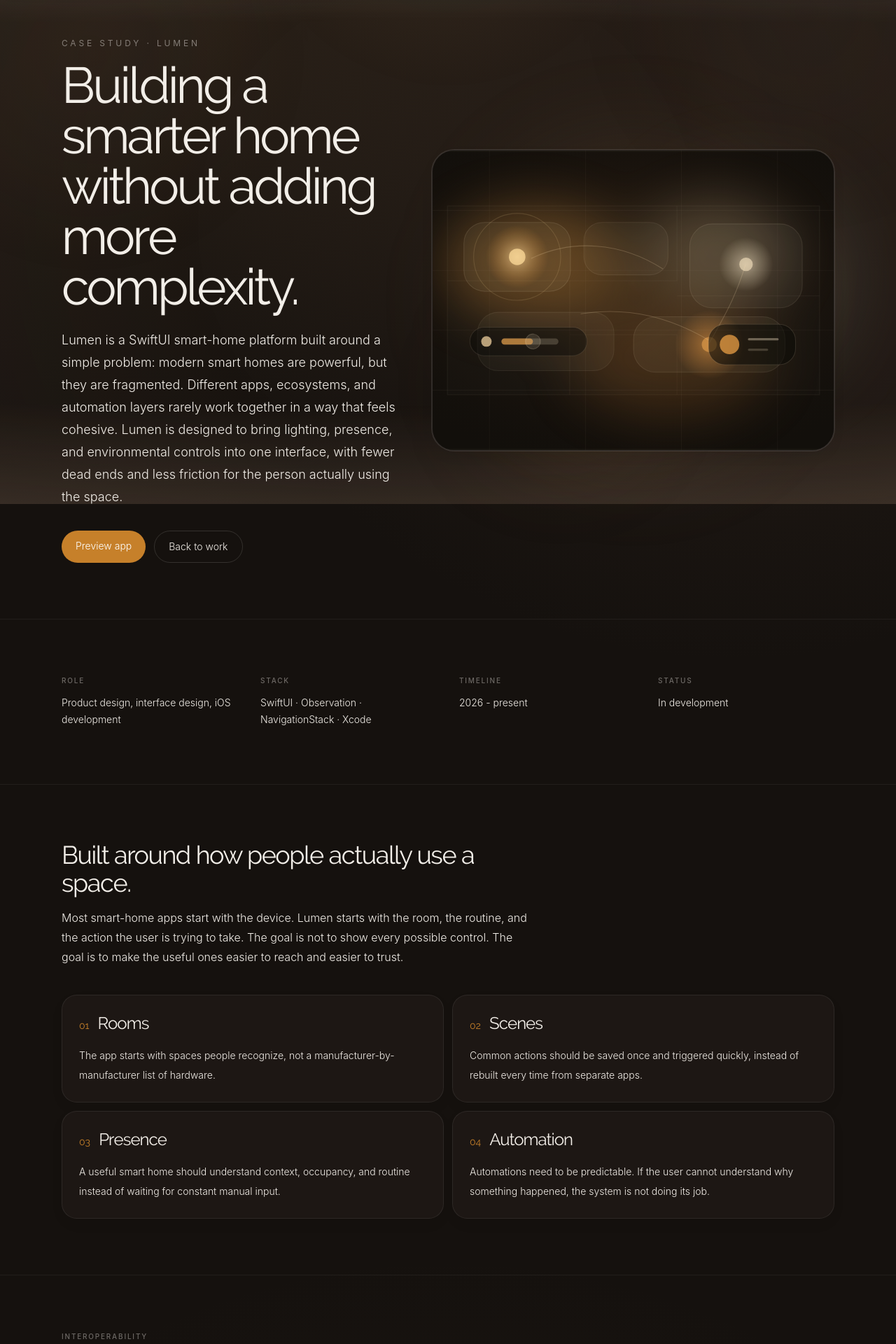
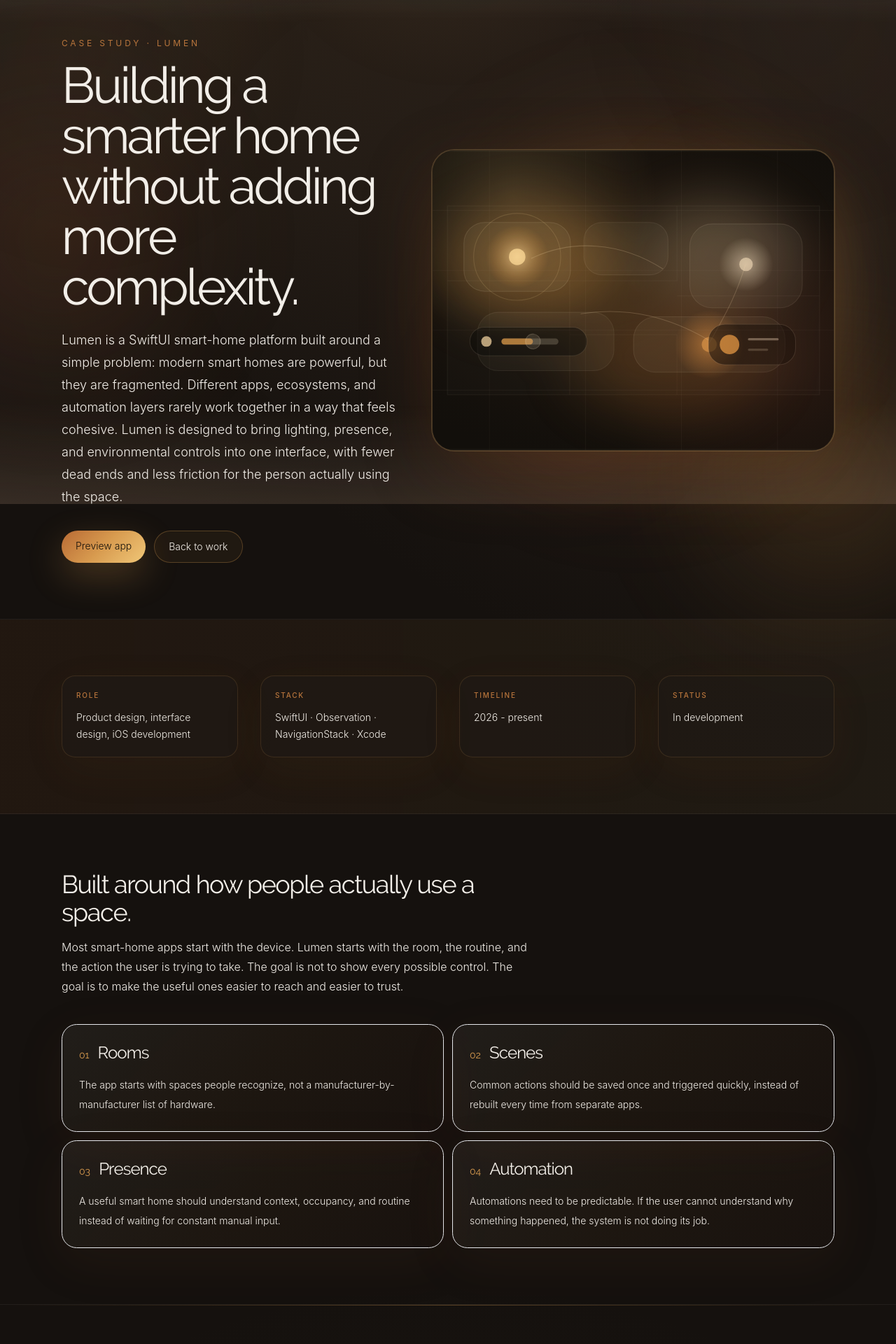
Before and after one commit to mohabbis/personal-portfolio, a Next.js app: page /portfolio/lumen in a window 1280 px wide. Shown: the part 80-2000 px from the top of the page at 70% size. Built offline with nearby package versions, Linux system fonts and the light colour scheme.

Commit message:
Add warmer color treatment to Lumen page

```diff
--- a/app/portfolio/lumen/page.tsx
+++ b/app/portfolio/lumen/page.tsx
@@ -38,11 +38,13 @@ const protocols = [
 export default function LumenCaseStudyPage() {
   return (
     <SiteFrame currentPath="/portfolio">
-      <article>
-        <section className="border-b border-foreground/[0.06] py-14 sm:py-20">
+      <article className="relative overflow-hidden">
+        <div className="pointer-events-none absolute left-[-12rem] top-24 h-[34rem] w-[34rem] rounded-full bg-[radial-gradient(circle,rgba(180,91,54,0.16),rgba(180,91,54,0.06)_42%,transparent_72%)] blur-3xl" />
+        <div className="pointer-events-none absolute right-[-10rem] top-[28rem] h-[32rem] w-[32rem] rounded-full bg-[radial-gradient(circle,rgba(222,151,65,0.18),rgba(222,151,65,0.07)_44%,transparent_74%)] blur-3xl" />
+        <section className="relative border-b border-foreground/[0.06] py-14 sm:py-20">
           <Container className="grid gap-10 lg:grid-cols-[0.92fr_1.08fr] lg:items-center">
             <div>
-              <p className="text-xs uppercase tracking-[0.32em] text-foreground/45">Case Study · Lumen</p>
+              <p className="text-xs uppercase tracking-[0.32em] text-[#b8753c]">Case Study · Lumen</p>
               <h1 className="mt-4 max-w-3xl font-display text-5xl leading-[0.96] tracking-[-0.05em] text-foreground sm:text-6xl lg:text-7xl">
                 Building a smarter home without adding more complexity.
               </h1>
@@ -50,37 +52,38 @@ export default function LumenCaseStudyPage() {
                 Lumen is a SwiftUI smart-home platform built around a simple problem: modern smart homes are powerful, but they are fragmented. Different apps, ecosystems, and automation layers rarely work together in a way that feels cohesive. Lumen is designed to bring lighting, presence, and environmental controls into one interface, with fewer dead ends and less friction for the person actually using the space.
               </p>
               <div className="mt-8 flex flex-wrap gap-3">
-                <a href="https://lumen.muharafiq.com" target="_blank" rel="noreferrer" className="rounded-full bg-accent px-5 py-3 text-sm font-light text-white transition hover:opacity-90">
+                <a href="https://lumen.muharafiq.com" target="_blank" rel="noreferrer" className="rounded-full bg-[linear-gradient(135deg,#b86a34,#d89b4f,#f0c778)] px-5 py-3 text-sm font-light text-[#17110a] shadow-[0_18px_50px_rgba(216,155,79,0.28)] transition hover:scale-[1.02] hover:shadow-[0_22px_70px_rgba(216,155,79,0.36)]">
                   Preview app
                 </a>
-                <Link href="/portfolio" className="rounded-full border border-foreground/[0.14] px-5 py-3 text-sm font-light transition hover:border-foreground/30">
+                <Link href="/portfolio" className="rounded-full border border-[#d89b4f]/30 bg-[#d89b4f]/[0.06] px-5 py-3 text-sm font-light text-foreground transition hover:border-[#d89b4f]/50 hover:bg-[#d89b4f]/[0.1]">
                   Back to work
                 </Link>
               </div>
             </div>
             <div className="group relative isolate overflow-visible rounded-[2rem]">
-              <div className="pointer-events-none absolute left-1/2 top-1/2 -z-10 h-[34rem] w-[34rem] -translate-x-1/2 -translate-y-1/2 rounded-full bg-[radial-gradient(circle,rgba(200,155,99,0.32),rgba(200,155,99,0.12)_42%,transparent_70%)] blur-3xl transition duration-700 group-hover:scale-105 group-hover:opacity-90 motion-safe:animate-[ambientGlow_12s_ease-in-out_infinite]" />
-              <div className="pointer-events-none absolute -right-10 top-6 -z-10 h-80 w-80 rounded-full bg-[radial-gradient(circle,rgba(245,232,211,0.34),rgba(245,232,211,0.12)_45%,transparent_72%)] blur-3xl transition duration-700 group-hover:scale-110" />
-              <div className="pointer-events-none absolute -bottom-12 left-10 -z-10 h-72 w-72 rounded-full bg-[radial-gradient(circle,rgba(141,93,49,0.18),rgba(141,93,49,0.08)_45%,transparent_72%)] blur-3xl" />
-              <div className="relative aspect-[4/3] overflow-hidden rounded-[2rem] border border-foreground/[0.08] bg-card shadow-soft ring-1 ring-white/10">
+              <div className="pointer-events-none absolute left-1/2 top-1/2 -z-10 h-[38rem] w-[38rem] -translate-x-1/2 -translate-y-1/2 rounded-full bg-[radial-gradient(circle,rgba(222,151,65,0.42),rgba(184,106,52,0.18)_42%,transparent_70%)] blur-3xl transition duration-700 group-hover:scale-105 group-hover:opacity-95 motion-safe:animate-[ambientGlow_12s_ease-in-out_infinite]" />
+              <div className="pointer-events-none absolute -right-10 top-6 -z-10 h-80 w-80 rounded-full bg-[radial-gradient(circle,rgba(245,199,120,0.38),rgba(245,199,120,0.14)_45%,transparent_72%)] blur-3xl transition duration-700 group-hover:scale-110" />
+              <div className="pointer-events-none absolute -bottom-12 left-10 -z-10 h-72 w-72 rounded-full bg-[radial-gradient(circle,rgba(137,55,38,0.22),rgba(137,55,38,0.1)_45%,transparent_72%)] blur-3xl" />
+              <div className="relative aspect-[4/3] overflow-hidden rounded-[2rem] border border-[#d89b4f]/20 bg-card shadow-[0_30px_100px_rgba(128,72,35,0.26)] ring-1 ring-[#f0c778]/20">
+                <div className="pointer-events-none absolute inset-0 z-10 bg-[radial-gradient(circle_at_20%_15%,rgba(255,210,128,0.16),transparent_35%),radial-gradient(circle_at_86%_70%,rgba(176,80,52,0.14),transparent_42%)]" />
                 <Image src="/images/projects/lumen-thumbnail.svg" alt="Lumen smart-home interface" fill className="object-cover" sizes="(min-width: 1024px) 50vw, 100vw" priority />
               </div>
             </div>
           </Container>
         </section>
 
-        <section className="border-b border-foreground/[0.06] py-14 sm:py-20">
+        <section className="relative border-b border-foreground/[0.06] bg-[linear-gradient(90deg,rgba(184,106,52,0.08),rgba(222,151,65,0.06),rgba(245,199,120,0.05))] py-14 sm:py-20">
           <Container className="grid gap-x-8 gap-y-6 sm:grid-cols-2 lg:grid-cols-4">
             {metadata_items.map((item) => (
-              <div key={item.label}>
-                <p className="text-[10px] font-medium uppercase tracking-[0.18em] text-foreground/40">{item.label}</p>
+              <div key={item.label} className="rounded-[1.2rem] border border-[#d89b4f]/15 bg-card/45 p-5 shadow-[0_18px_60px_rgba(128,72,35,0.08)]">
+                <p className="text-[10px] font-medium uppercase tracking-[0.18em] text-[#b8753c]">{item.label}</p>
                 <p className="mt-3 text-sm font-light leading-6 text-foreground/72">{item.value}</p>
               </div>
             ))}
           </Container>
         </section>
 
-        <section className="border-b border-foreground/[0.06] py-14 sm:py-20">
+        <section className="relative border-b border-foreground/[0.06] py-14 sm:py-20">
           <Container>
             <h2 className="max-w-2xl font-display text-3xl tracking-[-0.04em] text-foreground sm:text-4xl">
               Built around how people actually use a space.
@@ -90,9 +93,9 @@ export default function LumenCaseStudyPage() {
             </p>
             <div className="mt-10 grid gap-3 sm:grid-cols-2">
               {hierarchy.map((item) => (
-                <article key={item.name} className="rounded-[1.35rem] border border-foreground/[0.08] bg-card/70 p-6 shadow-soft">
+                <article key={item.name} className="rounded-[1.35rem] border border-[#d89b4f]/16 bg-[linear-gradient(135deg,rgba(255,244,226,0.055),rgba(216,155,79,0.045),rgba(120,52,35,0.035))] p-6 shadow-[0_20px_70px_rgba(128,72,35,0.1)]">
                   <div className="flex items-baseline gap-3">
-                    <span className="font-display text-sm text-accent">{item.num}</span>
+                    <span className="font-display text-sm text-[#d89b4f]">{item.num}</span>
                     <h3 className="font-display text-2xl tracking-[-0.04em] text-foreground">{item.name}</h3>
                   </div>
                   <p className="mt-4 text-sm font-light leading-7 text-foreground/68">{item.desc}</p>
@@ -102,9 +105,10 @@ export default function LumenCaseStudyPage() {
           </Container>
         </section>
 
-        <section className="py-14 sm:py-20">
+        <section className="relative py-14 sm:py-20">
+          <div className="pointer-events-none absolute inset-x-0 top-0 h-px bg-[linear-gradient(90deg,transparent,rgba(216,155,79,0.36),transparent)]" />
           <Container>
-            <p className="text-[10px] font-medium uppercase tracking-[0.18em] text-foreground/40">Interoperability</p>
+            <p className="text-[10px] font-medium uppercase tracking-[0.18em] text-[#b8753c]">Interoperability</p>
             <p className="mt-3 max-w-xl text-sm font-light leading-7 text-foreground/56">
               Smart homes only become useful when different ecosystems can coexist. Lumen is designed around interoperability instead of vendor lock-in, with local control treated as a priority wherever the hardware allows it. The integration layer matters because reliability matters. A system that depends on five separate apps and a cloud round trip for every basic action is not really smart. It is just fragile with better branding.
             </p>
@@ -112,9 +116,9 @@ export default function LumenCaseStudyPage() {
               {protocols.map((item) => (
                 <span
                   key={item.name}
-                  className="rounded-full border border-foreground/[0.12] bg-card/50 px-3 py-1.5 text-xs font-light text-foreground/68"
+                  className="rounded-full border border-[#d89b4f]/24 bg-[#d89b4f]/[0.08] px-3 py-1.5 text-xs font-light text-foreground/72 shadow-[0_10px_30px_rgba(216,155,79,0.08)]"
                 >
-                  {item.name} · <span className="text-foreground/45">{item.via}</span>
+                  {item.name} · <span className="text-[#b8753c]">{item.via}</span>
                 </span>
               ))}
             </div>
```
